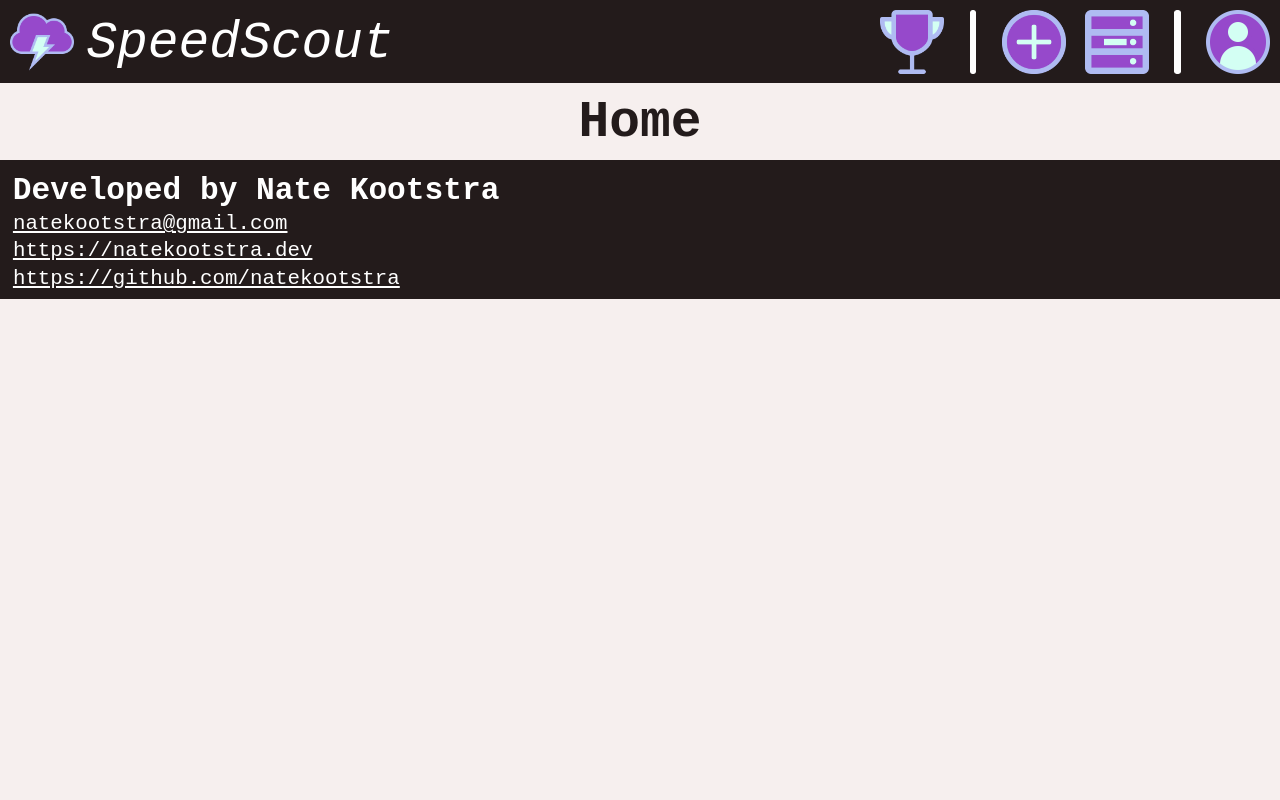
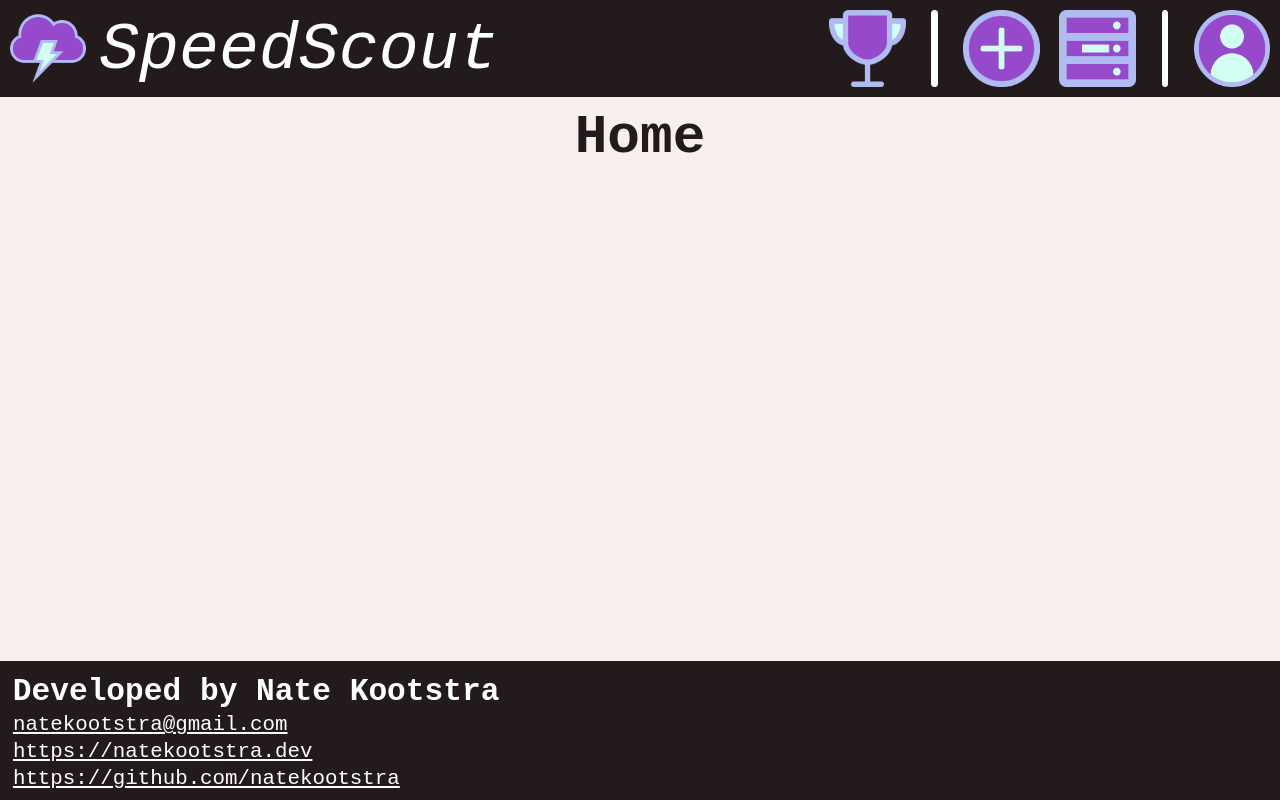
Before and after one commit to NateKootstra/RoboticsScoutingTool, a Flask app: page / in a window 1280 px wide. Run offline with Flask 3, Linux system fonts and the light colour scheme.

Commit message:
Improve styles.

```diff
--- a/static/css/base/core.css
+++ b/static/css/base/core.css
@@ -1,6 +1,17 @@
+html {
+    overflow-x: hidden;
+}
+
 body {
     background-color: rgb(246, 239, 238);
-    height: 100%;
+
+    max-height: 100%;
+    min-height: 100vh;
+    min-height: 100dvh;
+
+    display: flex;
+    flex-direction: column;
+
     overflow-x: hidden;
 }
 
--- a/static/css/base/footer.css
+++ b/static/css/base/footer.css
@@ -1,6 +1,11 @@
 footer {
     padding: 0.75vw;
     background-color: rgb(35, 27, 27);
+
+    width: 100%;
+
+    margin-top: auto;
+    margin-bottom: 0;
 }
 
 footer h1 {
--- a/static/css/base/input.css
+++ b/static/css/base/input.css
@@ -3,10 +3,10 @@ input {
 
     background-color: rgb(35, 27, 27);
     color: rgb(246, 239, 238);
-    border: 0.35vw solid rgb(175, 187, 242);
+    border: 0.5vw solid rgb(175, 187, 242);
 }
 
 input:focus {
     outline: none;
-    border: 0.35vw solid rgb(150, 73, 203);
+    border: 0.5vw solid rgb(150, 73, 203);
 }
--- a/static/css/base/navbar.css
+++ b/static/css/base/navbar.css
@@ -12,7 +12,7 @@ nav cite {
     margin-top: 0.25vw;
     margin-left: 0.25vw;
     color: rgb(255, 255, 255);
-    font-size: 4vw;
+    font-size: 5.2vw;
 }
 
 nav div.title {
@@ -27,8 +27,8 @@ nav div.icons {
 
 nav div.icons img {
     margin-left: 1.5vw;
-    height: 5vw;
-    width: 5vw;
+    height: 6vw;
+    width: 6vw;
     display: inline;
 }
 
@@ -40,8 +40,8 @@ nav div.icons img.divider {
 }
 
 nav div.title img {
-    height: 5vw;
-    width: 5vw;
+    height: 6vw;
+    width: 6vw;
     margin-right: 0.75vw;
     display: inline;
 }
--- a/static/css/base/subtitle.css
+++ b/static/css/base/subtitle.css
@@ -5,5 +5,5 @@
     margin-top: 0.75vw;
 
     text-align: center;
-    font-size: 4vw;
+    font-size: calc(3vw + 2vh);
 }
--- a/static/css/signin/input.css
+++ b/static/css/signin/input.css
@@ -2,7 +2,7 @@ input {
     width: 60vw;
     height: 5vw;
 
-    margin-bottom: 2vh;
+    margin-bottom: 1.5vw;
 
     font-size: 3vw;
 }
--- a/templates/base.html
+++ b/templates/base.html
@@ -1,5 +1,6 @@
 <!doctype html>
-<title>Test</title>
+<title>SpeedScout</title>
+<meta name="viewport" content="width=device-width, initial-scale=1.0">
 
 <link rel="stylesheet" href="{{ url_for('static', filename='css/base/core.css') }}">
 <link rel="stylesheet" href="{{ url_for('static', filename='css/base/navbar.css') }}">
@@ -28,7 +29,9 @@
 
 <div class="subtitle">{% block subtitle %}{% endblock %}</div>
 
-{% block content %}{% endblock %}
+<div class="content">
+    {% block content %}{% endblock %}
+</div>
 
 <footer>
     <h1>Developed by Nate Kootstra</h1>
```
